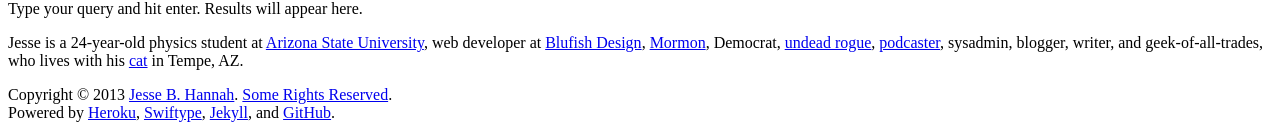
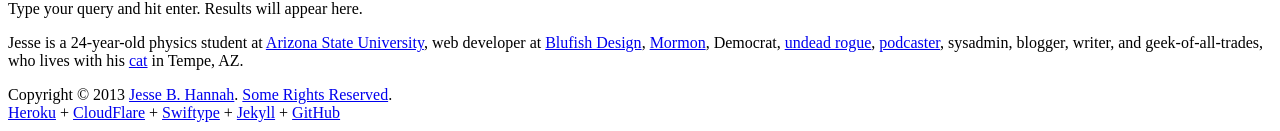
Before and after one commit to jbhannah/jbhannah.net-jekyll, a Jekyll site: the page built from index.html, in a window 1280 px wide, cut to the strip 212-702 px from the top of the page. Shown: the part 356-487 px from the top of the strip. Built offline with Jekyll 4.4.1, drawn with Linux system fonts in a browser that asks for light colours; nearby versions of some CDN libraries; some web fonts are replaced.

Commit message:
Rearrange footer links and add CloudFlare

```diff
--- a/_layouts/default.html
+++ b/_layouts/default.html
@@ -103,8 +103,12 @@
       <span id="name"{% if page.body_class == 'index' %} itemprop="name"{% endif %}>
         <a{% if page.body_class == 'index' %} itemprop="url"{% endif %} href="{{ site.url }}">{{ site.name }}</a></span>.
       <a href="http://creativecommons.org/licenses/by-nc-sa/3.0/" rel="license">Some Rights Reserved</a>.<br />
-      Powered by <a href="http://www.heroku.com/">Heroku</a>, <a href="http://swiftype.com?ref=pb">Swiftype</a>,
-      <a href="http://jekyllrb.com/">Jekyll</a>, and <a href="https://github.com/jbhannah/jbhannah.net">GitHub</a>.
+
+      <a href="http://www.heroku.com/">Heroku</a> +
+      <a href="https://www.cloudflare.com/">CloudFlare</a> +
+      <a href="http://swiftype.com?ref=pb">Swiftype</a> +
+      <a href="http://jekyllrb.com/">Jekyll</a> +
+      <a href="https://github.com/jbhannah/jbhannah.net">GitHub</a>
     </p></footer>
 
     <script src="http://cdn.mathjax.org/mathjax/latest/MathJax.js?config=TeX-AMS-MML_HTMLorMML"></script>
```
